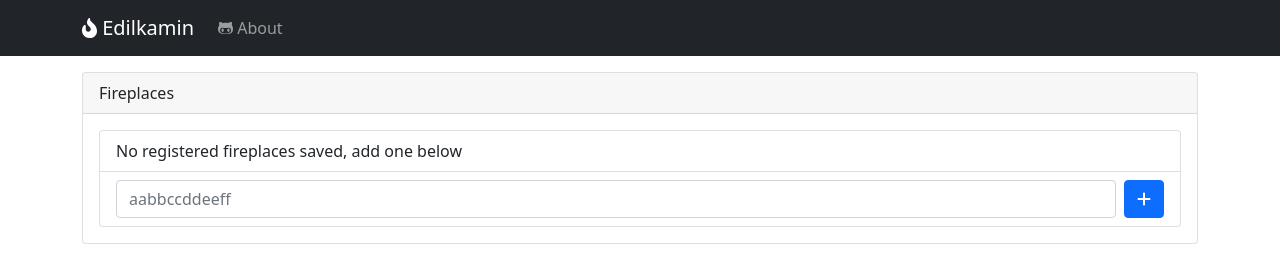
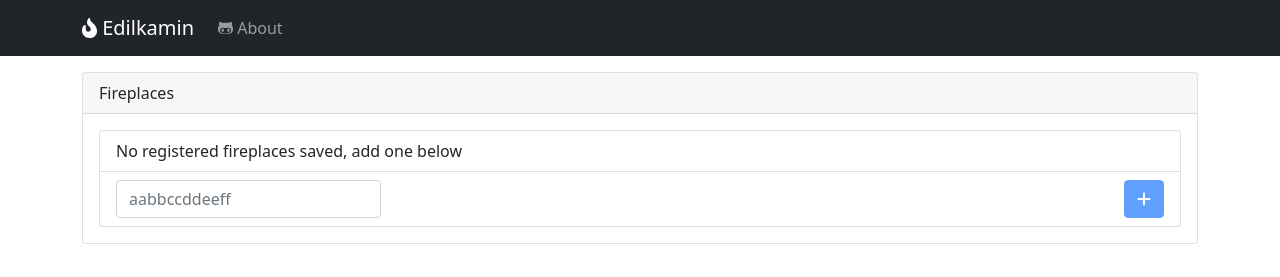
Before and after one commit to AndreMiras/edilkamin, a React (Create React App) app: page /#/ in a window 1280 px wide. Shown: the top 277 px of the page. Built offline with nearby package versions, Linux system fonts and the light colour scheme.

Commit message:
:sparkles: feat: Fireplace form validation
Check if fireplace is valid:
- valid MAC format
- doesn't already exist

```diff
--- a/src/components/Home.tsx
+++ b/src/components/Home.tsx
@@ -1,7 +1,8 @@
-import { KeyboardEvent, useState } from "react";
+import { KeyboardEvent, useEffect, useState } from "react";
 import { Link } from "react-router-dom";
 import { Button, Card, Form, ListGroup } from "react-bootstrap";
 import { FontAwesomeIcon } from "@fortawesome/react-fontawesome";
+import { isValidFireplace } from "../utils/helpers";
 
 // I suspect there's no API for fetching fireplaces.
 // Instead bluetooth is used to fetch the MAC addresses on the Android app
@@ -20,6 +21,17 @@
     getFireplacesLocalStorage()
   );
   const [fireplace, setFireplace] = useState("");
+  const [fireplaceFeedback, setFireplaceFeedback] = useState("");
+
+  useEffect(() => {
+    if (fireplace !== "" && !isValidFireplace(fireplace)) {
+      setFireplaceFeedback("Invalid MAC address.");
+    } else if (fireplacesState.includes(fireplace.toLowerCase())) {
+      setFireplaceFeedback("Device already added.");
+    } else {
+      setFireplaceFeedback("");
+    }
+  }, [fireplace, fireplacesState]);
 
   /**
    * Sets `newFireplaces` to both state and local storage.
@@ -39,6 +51,8 @@
 
   const onRemove = (index: number) =>
     setFireplaces(fireplacesState.filter((item, i) => i !== index));
+
+  const addDisabled = fireplace === "" || fireplaceFeedback !== "";
 
   return (
     <Card>
@@ -63,14 +77,23 @@
               <span>No registered fireplaces saved, add one below</span>
             )}
           </ListGroup.Item>
-          <ListGroup.Item className="d-flex justify-content-between" as="div">
+          <ListGroup.Item
+            className="d-flex justify-content-between align-items-start"
+            as="div"
+          >
+            <Form.Group>
               <Form.Control
                 className="me-2"
                 placeholder="aabbccddeeff"
                 onChange={(e) => setFireplace(e.target.value)}
                 onKeyPress={onKeyPress}
+                isInvalid={fireplaceFeedback !== ""}
               />
-            <Button onClick={onAdd}>
+              <Form.Control.Feedback type="invalid">
+                {fireplaceFeedback}
+              </Form.Control.Feedback>
+            </Form.Group>
+            <Button onClick={onAdd} disabled={addDisabled}>
               <FontAwesomeIcon icon={["fas", "plus"]} />
             </Button>
           </ListGroup.Item>
--- /dev/null
+++ b/src/utils/helpers.ts
@@ -0,0 +1,5 @@
+const fireplaceRegex = /[0-9A-Fa-f]{12}/g;
+
+const isValidFireplace = (fireplace: string) => fireplaceRegex.test(fireplace);
+
+export { isValidFireplace };
```
Lines whose indentation alone changed are shown as unchanged.
